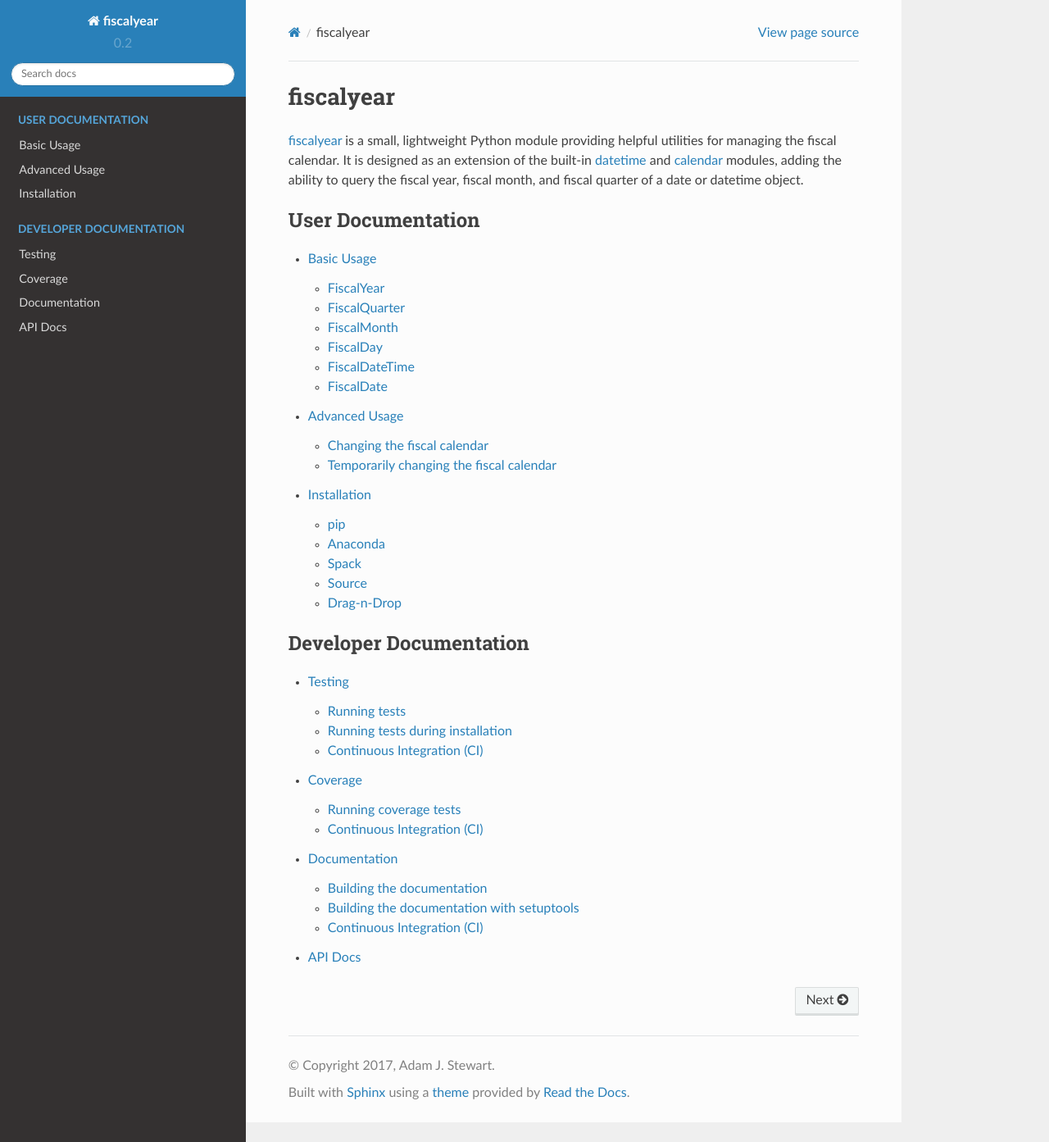
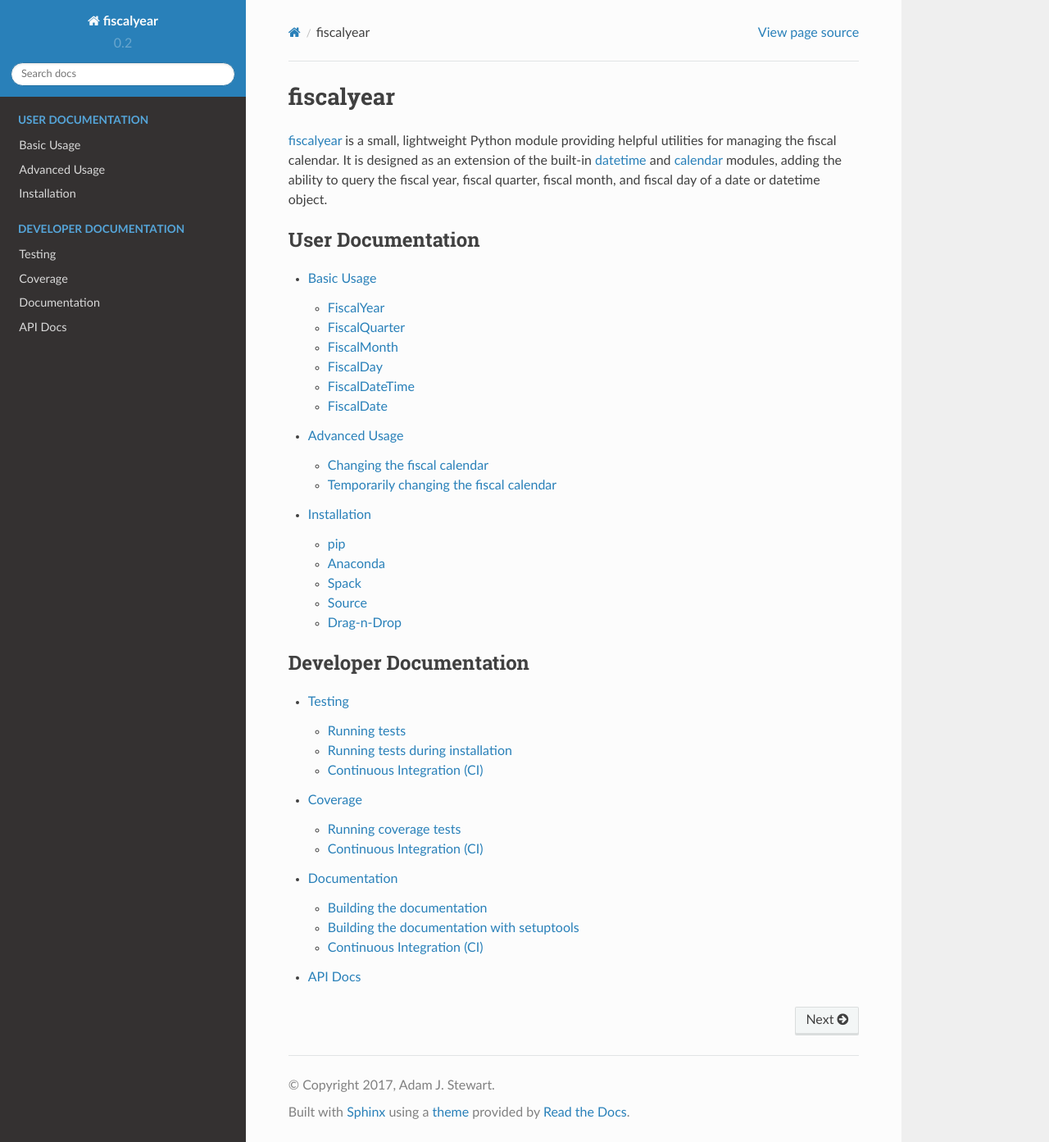
Before and after one commit to adamjstewart/fiscalyear, a Sphinx documentation site: the page built from docs/index.rst, in a window 1280 px wide and 1393 px high. Shown: the whole window at 82% size. Built offline with Sphinx 7.4.7 and the Read the Docs theme 2.0.0, drawn with Linux system fonts in a browser that asks for light colours.

Commit message:
Minor doc updates

```diff
--- a/README.rst
+++ b/README.rst
@@ -25,7 +25,7 @@
 Overview
 ========
 
-`fiscalyear <https://github.com/adamjstewart/fiscalyear>`_ is a small, lightweight Python module providing helpful utilities for managing the fiscal calendar. It is designed as an extension of the built-in `datetime <https://docs.python.org/3/library/datetime.html>`_ and `calendar <https://docs.python.org/3/library/calendar.html>`_ modules, adding the ability to query the fiscal year, fiscal month, and fiscal quarter of a date or datetime object.
+`fiscalyear <https://github.com/adamjstewart/fiscalyear>`_ is a small, lightweight Python module providing helpful utilities for managing the fiscal calendar. It is designed as an extension of the built-in `datetime <https://docs.python.org/3/library/datetime.html>`_ and `calendar <https://docs.python.org/3/library/calendar.html>`_ modules, adding the ability to query the fiscal year, fiscal quarter, fiscal month, and fiscal day of a date or datetime object.
 
 
 Basic Usage
@@ -123,7 +123,7 @@ You can also get the current ``FiscalMonth`` with:
 
 
 FiscalDay
-----------
+---------
 
 To keep track of the fiscal day, use the ``FiscalDay`` class.
 
--- a/docs/basic_usage.rst
+++ b/docs/basic_usage.rst
@@ -93,7 +93,7 @@ You can also get the current ``FiscalMonth`` with:
 
 
 FiscalDay
-----------
+---------
 
 To keep track of the fiscal day, use the ``FiscalDay`` class.
 
--- a/docs/index.rst
+++ b/docs/index.rst
@@ -1,7 +1,7 @@
 fiscalyear
 ==========
 
-`fiscalyear <https://github.com/adamjstewart/fiscalyear>`_ is a small, lightweight Python module providing helpful utilities for managing the fiscal calendar. It is designed as an extension of the built-in `datetime <https://docs.python.org/3/library/datetime.html>`_ and `calendar <https://docs.python.org/3/library/calendar.html>`_ modules, adding the ability to query the fiscal year, fiscal month, and fiscal quarter of a date or datetime object.
+`fiscalyear <https://github.com/adamjstewart/fiscalyear>`_ is a small, lightweight Python module providing helpful utilities for managing the fiscal calendar. It is designed as an extension of the built-in `datetime <https://docs.python.org/3/library/datetime.html>`_ and `calendar <https://docs.python.org/3/library/calendar.html>`_ modules, adding the ability to query the fiscal year, fiscal quarter, fiscal month, and fiscal day of a date or datetime object.
 
 
 .. toctree::
```
